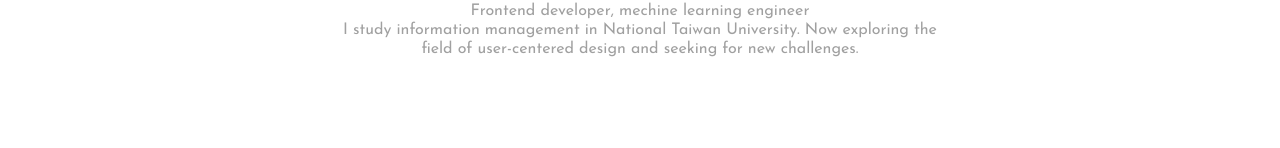
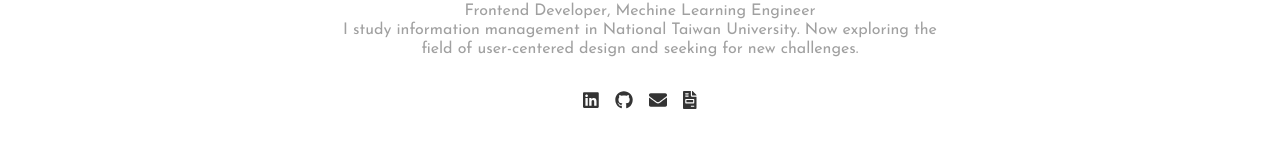
Before and after one commit to wendeehsu/wendeehsu.github.io, a React (Create React App) app: page /Me in a window 1280 px wide. Shown: the part 152-300 px from the top of the page. Built offline with nearby package versions, Linux system fonts and the light colour scheme.

Commit message:
finish Me page

```diff
--- a/src/components/Me.js
+++ b/src/components/Me.js
@@ -1,4 +1,9 @@
-import React, { Component } from 'react'
+import React, { Component } from 'react';
+import { FontAwesomeIcon } from '@fortawesome/react-fontawesome';
+import { faEnvelope, faFileInvoice } from "@fortawesome/free-solid-svg-icons";
+import { faLinkedin, faGithub } from '@fortawesome/free-brands-svg-icons';
+import ReactTooltip from 'react-tooltip';
+import "../css/Me.css";
 
 export default class Me extends Component {
     render() {
@@ -9,11 +14,27 @@ export default class Me extends Component {
                 </h3>
                 <div className="row justify-content-center">
                     <h6 className="gray-text col-6 center-text">
-                        Frontend developer, mechine learning engineer<br/>
+                        Frontend Developer, Mechine Learning Engineer<br/>
                         I study information management in National Taiwan University.
                         Now exploring the field of user-centered design and seeking for new challenges.
                     </h6>
                 </div>
+                <br/>
+                <div className="row justify-content-center">
+                    <a data-tip="LinkedIn" href="https://www.linkedin.com/in/%E9%81%A0%E5%BF%97-%E5%BE%90-092bab177/" target="_blank">
+                        <FontAwesomeIcon className="icon" icon={faLinkedin} />
+                    </a>
+                    <a data-tip="Github" href="https://github.com/wendeehsu" target="_blank">
+                        <FontAwesomeIcon className="icon" icon={faGithub} />
+                    </a>
+                    <a data-tip="Email" href="mailto:wendeehsu@gmail.com" target="_blank">
+                        <FontAwesomeIcon className="icon" icon={faEnvelope} />
+                    </a>
+                    <a data-tip="Resume" href="https://drive.google.com/file/d/1II5D7NVim0pw6dulTW-NZpHEzmoGR4gJ/view?usp=sharing" target="_blank">
+                        <FontAwesomeIcon className="icon" icon={faFileInvoice} />
+                    </a>
+                </div>
+                <ReactTooltip effect="solid" place="bottom" />
             </div>
         )
     }
--- /dev/null
+++ b/src/css/Me.css
@@ -0,0 +1,12 @@
+.icon {
+    margin: 0rem 0.5rem;
+    font-size: large;
+}
+
+a {
+    color: #343434;
+}
+
+a:hover {
+    color: #FFB6B9;
+}
```
Also changed, not shown: package.json (+6 -1 lines), src/css/App.css (line endings or trailing spaces), 1 other file (tests, documents, lock files or other folders).
